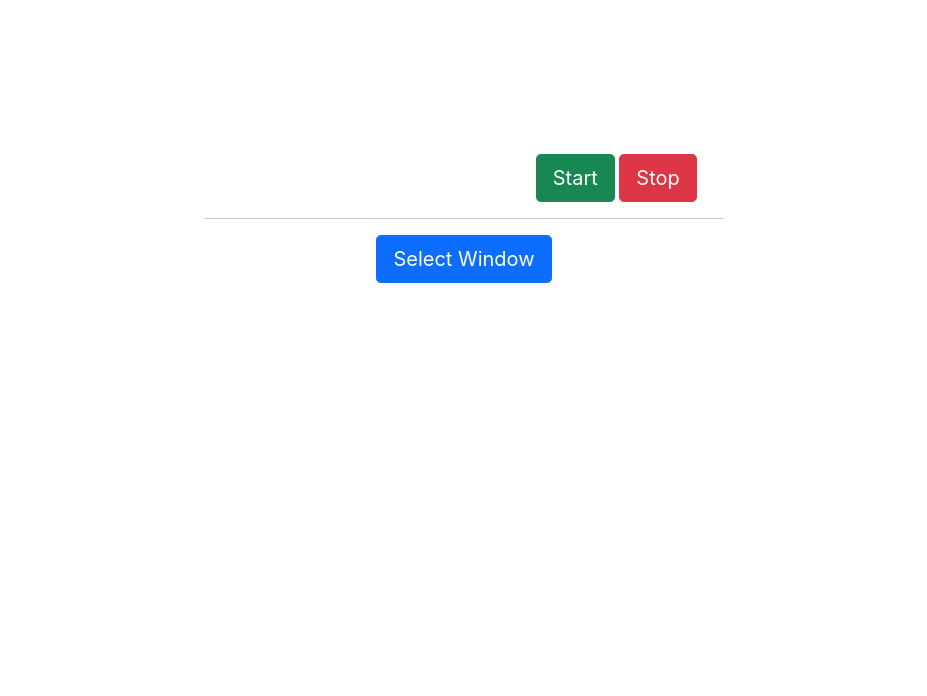
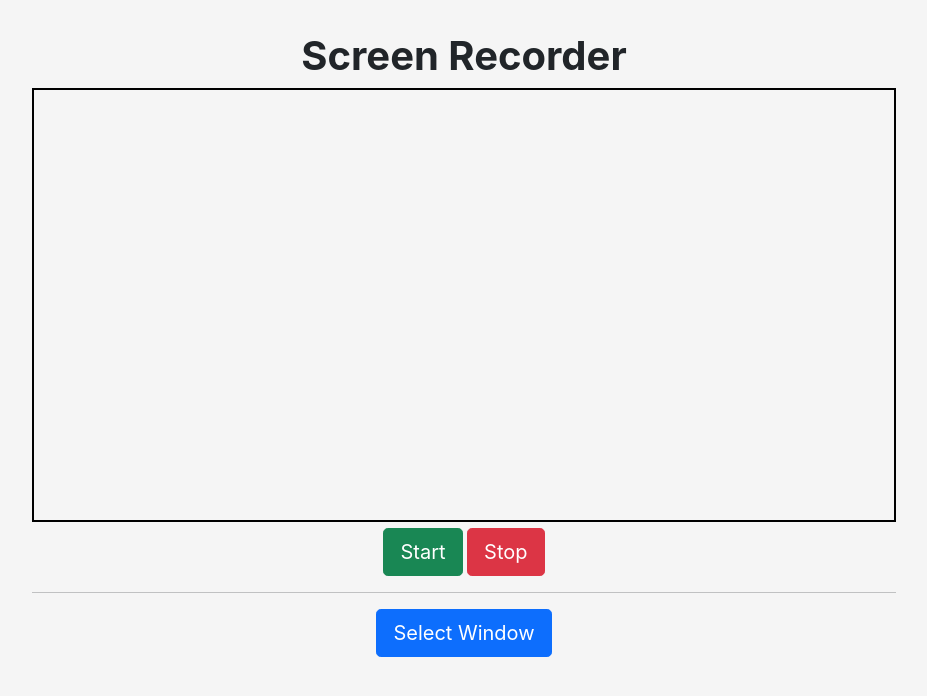
Before and after one commit to abhay-111/ScreenRecorder, an Electron app: page screenrecorder/src/index.html in a window 1440 px wide. Shown: the whole page, without its empty margins (256-1183 px from the left). Drawn offline with nearby package versions, Linux system fonts and the light colour scheme.

Commit message:
css added

```diff
--- a/screenrecorder/src/index.css
+++ b/screenrecorder/src/index.css
@@ -1,6 +1,13 @@
 body {
-  font-family: -apple-system, BlinkMacSystemFont, "Segoe UI", Roboto, Helvetica, Arial, sans-serif;
+  font-family: -apple-system, BlinkMacSystemFont, "Segoe UI", Roboto, Helvetica,
+    Arial, sans-serif;
   margin: auto;
-  max-width: 38rem;
+  max-width: 58rem;
   padding: 2rem;
+  background-color: whitesmoke;
 }
+.window {
+  width: 100%;
+  height: 100%;
+  border: 2px solid black;
+}
--- a/screenrecorder/src/index.html
+++ b/screenrecorder/src/index.html
@@ -2,15 +2,16 @@
 <html>
   <head>
     <meta charset="UTF-8">
-    <title>Hello World!</title>
+    <title>Screen Recorder</title>
     <link href="https://cdn.jsdelivr.net/npm/bootstrap@5.0.1/dist/css/bootstrap.min.css" rel="stylesheet" integrity="sha384-+0n0xVW2eSR5OomGNYDnhzAbDsOXxcvSN1TPprVMTNDbiYZCxYbOOl7+AMvyTG2x" crossorigin="anonymous">
 
     <link rel="stylesheet" href="index.css">
     <script defer src="script.js"></script>
   </head>
   <body>
-    <div class="container-fluid text-center">
-      <video ></video>
+    <div class=" text-center">
+      <h1 class="text-dark mt-10"><b>Screen Recorder</b></h1>
+      <video class="window" ></video>
       <button class="start btn btn-lg btn-success">Start</button>
       <button class="stop btn btn-lg btn-danger">Stop</button>
       <hr>
--- a/screenrecorder/src/index.js
+++ b/screenrecorder/src/index.js
@@ -10,8 +10,8 @@ if (require("electron-squirrel-startup")) {
 const createWindow = () => {
   // Create the browser window.
   const mainWindow = new BrowserWindow({
-    width: 800,
-    height: 600,
+    width: 1440,
+    height: 720,
     webPreferences: {
       nodeIntegration: true,
       contextIsolation: false,
--- a/screenrecorder/src/script.js
+++ b/screenrecorder/src/script.js
@@ -19,7 +19,8 @@ start.onclick = (e) => {
 
 stop.onclick = (e) => {
   mediaRecorder.stop();
-  stop.innerText = "Start";
+  start.innerText = "Start";
+  select.innerText = "Select Window";
 };
 async function getScreens() {
   const inputSources = await desktopCapturer.getSources({
```
